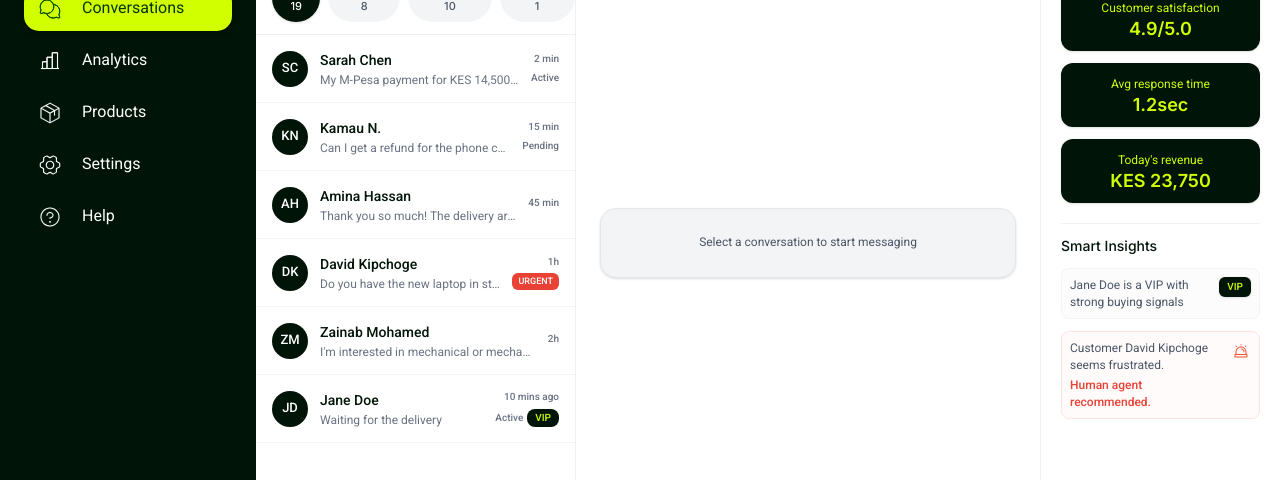
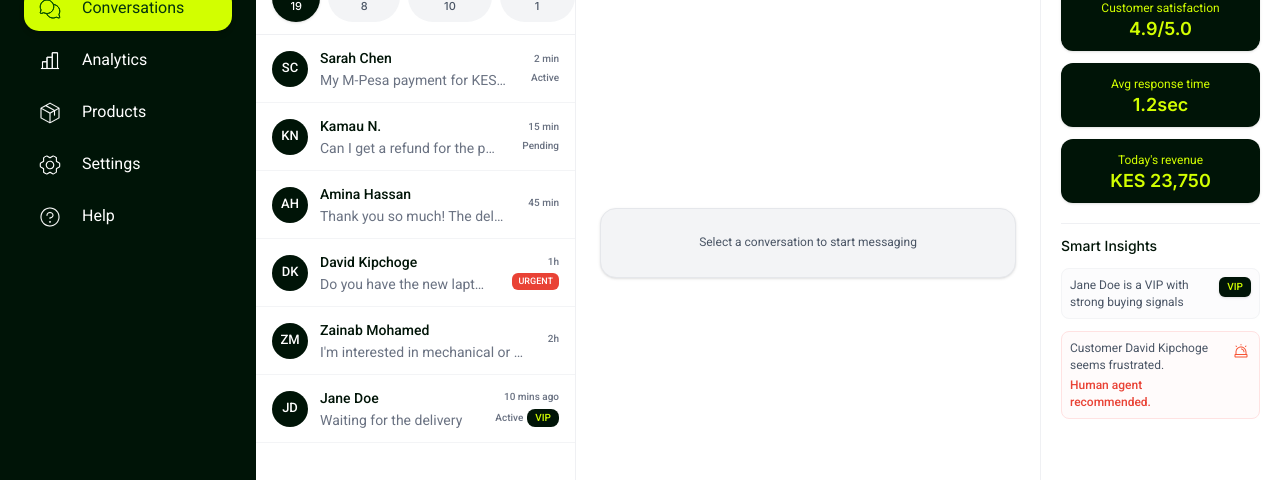
Before and after one commit to Evarline/Aisha, a Next.js app: page /dashboard/conversations in a window 1280 px wide. Shown: the part 214-694 px from the top of the page. Built offline with nearby package versions, Linux system fonts and the light colour scheme.

Commit message:
made changes on the ui

```diff
--- a/components/conversations/ChatList.tsx
+++ b/components/conversations/ChatList.tsx
@@ -102,11 +102,11 @@ export function ChatList({ chats, onSelectChat, selectedChatId }: ChatListProps)
                       <h3 className="text-[14px] font-medium text-[#001407] font-['Roboto'] truncate">{chat.name}</h3>
                       {selectedChatId === chat.id && <div className="w-[6px] h-[6px] bg-[#D2FF00] rounded-full shrink-0 shadow-[0_0_4px_rgba(210,255,0,0.6)]"></div>}
                     </div>
-                    <p className="text-xs text-gray-500 font-normal font-['Roboto'] w-full truncate">{chat.sub}</p>
+                    <p className="truncate w-full text-sm text-gray-500 font-normal font-['Roboto']">{chat.sub}</p>
                   </div>
 
                   {/* Metadata (Time/Status) */}
-                  <div className="flex flex-col items-end justify-center h-full shrink-0 gap-1">
+                  <div className="flex-shrink-0 flex flex-col items-end whitespace-nowrap ml-3 gap-1">
                     <span className="text-[10px] text-gray-500 font-medium font-['Roboto'] whitespace-nowrap">{chat.time}</span>
                     <div className="flex items-center justify-end gap-1">
                       {chat.status === "Urgent" && (
```
